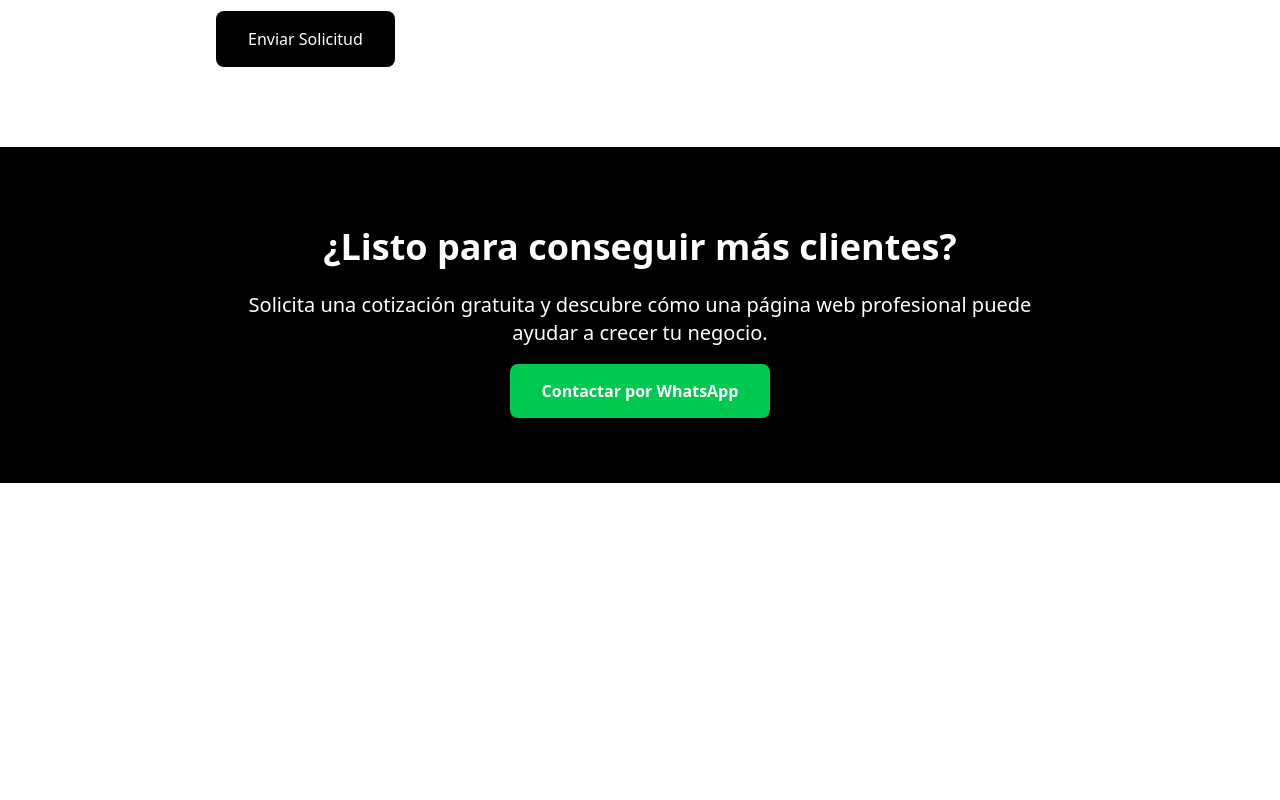
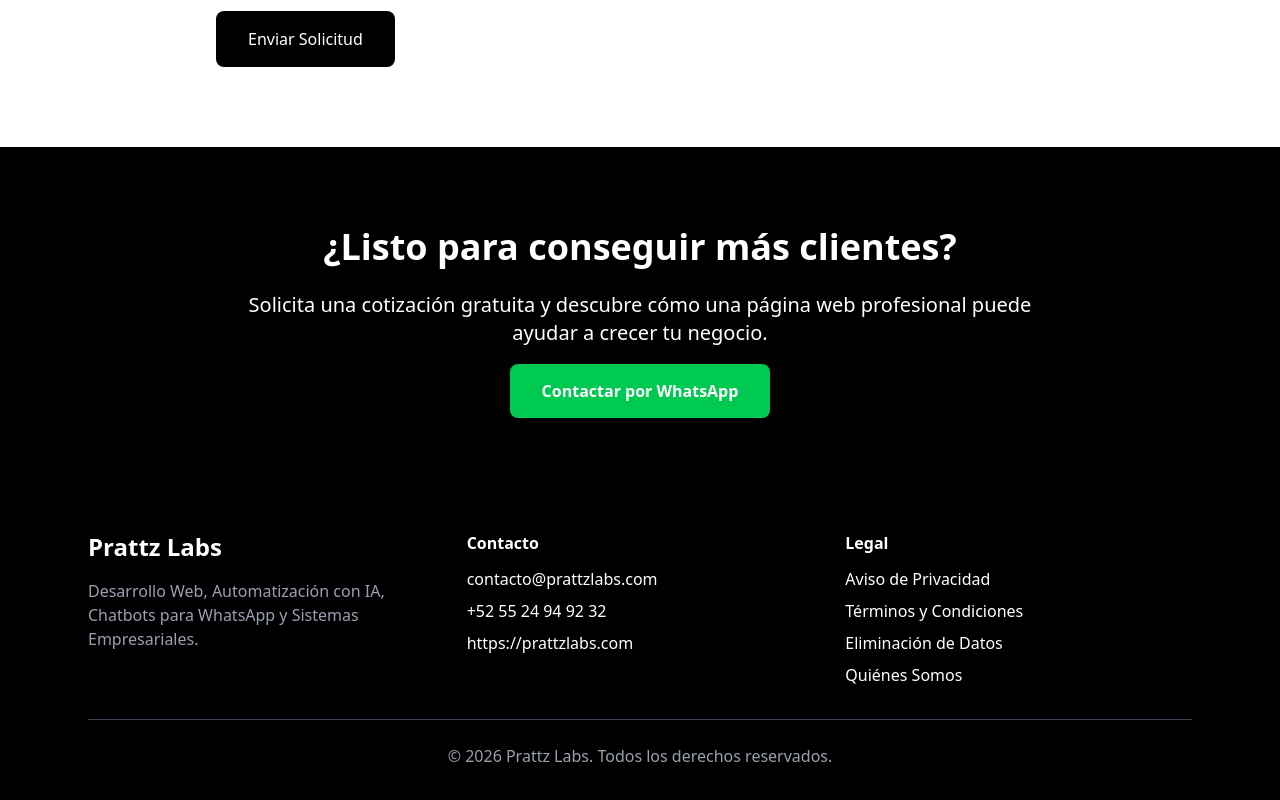
Before and after one commit to RuloTM/prattz-web-template, a Next.js app: page / in a window 1280 px wide. Shown: the part 10200-11000 px from the top of the page. Before the commit the page ends 10683 px from the top, so only its background shows below. Built offline with nearby package versions, Linux system fonts and the light colour scheme.

Commit message:
Actualiza footer corporativo y enlaces legales

```diff
--- a/src/app/page.tsx
+++ b/src/app/page.tsx
@@ -1172,6 +1172,41 @@ ${mensaje}`;
     </a>
   </div>
 </section>
+
+<footer className="bg-black text-white py-12">
+  <div className="max-w-6xl mx-auto px-6">
+    <div className="grid md:grid-cols-3 gap-8">
+      <div>
+        <h3 className="text-2xl font-bold mb-4">Prattz Labs</h3>
+        <p className="text-gray-400">
+          Desarrollo Web, Automatización con IA, Chatbots para WhatsApp y Sistemas Empresariales.
+        </p>
+      </div>
+
+      <div>
+        <h4 className="font-semibold mb-3">Contacto</h4>
+        <p>contacto@prattzlabs.com</p>
+        <p className="mt-2">+52 55 24 94 92 32</p>
+        <p className="mt-2">https://prattzlabs.com</p>
+      </div>
+
+      <div>
+        <h4 className="font-semibold mb-3">Legal</h4>
+        <div className="flex flex-col gap-2">
+          <a href="/aviso-privacidad">Aviso de Privacidad</a>
+          <a href="/terminos-condiciones">Términos y Condiciones</a>
+          <a href="/eliminacion-datos">Eliminación de Datos</a>
+          <a href="/quienes-somos">Quiénes Somos</a>
+        </div>
+      </div>
+    </div>
+
+    <div className="border-t border-gray-700 mt-8 pt-6 text-center text-gray-400">
+      © 2026 Prattz Labs. Todos los derechos reservados.
+    </div>
+  </div>
+</footer>
+
 <a
   href={`https://wa.me/${whatsappNumber}?text=Hola,%20me%20interesa%20una%20cotización`}
   target="_blank"
@@ -1179,70 +1214,6 @@ ${mensaje}`;
 >
   💬 WhatsApp
 </a>
-    </main>
+</main>
   );
 }
-<footer className="bg-black text-white py-12">
-  <div className="max-w-6xl mx-auto px-6">
-
-    <div className="grid md:grid-cols-3 gap-8">
-
-      <div>
-        <h3 className="text-2xl font-bold mb-4">
-          Prattz Labs
-        </h3>
-
-        <p className="text-gray-400">
-          Desarrollo Web, Automatización con IA,
-          Chatbots para WhatsApp y Sistemas Empresariales.
-        </p>
-      </div>
-
-      <div>
-        <h4 className="font-semibold mb-3">
-          Contacto
-        </h4>
-
-        <p>contacto@prattzlabs.com</p>
-
-        <p className="mt-2">
-          +52 55 24 94 92 32
-        </p>
-
-        <p className="mt-2">
-          https://prattzlabs.com
-        </p>
-      </div>
-
-      <div>
-        <h4 className="font-semibold mb-3">
-          Legal
-        </h4>
-
-        <div className="flex flex-col gap-2">
-          <a href="/aviso-privacidad">
-            Aviso de Privacidad
-          </a>
-
-          <a href="/terminos-condiciones">
-            Términos y Condiciones
-          </a>
-
-          <a href="/eliminacion-datos">
-            Eliminación de Datos
-          </a>
-
-          <a href="/quienes-somos">
-            Quiénes Somos
-          </a>
-        </div>
-      </div>
-
-    </div>
-
-    <div className="border-t border-gray-700 mt-8 pt-6 text-center text-gray-400">
-      © 2026 Prattz Labs. Todos los derechos reservados.
-    </div>
-
-  </div>
-</footer>
```
